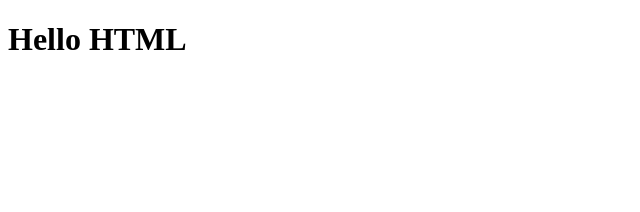
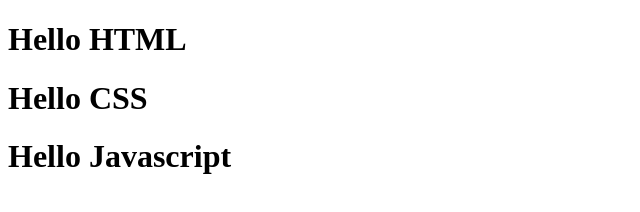
Before and after one commit to dndannynguyen/test, a plain HTML site: page index.html in a window 1280 px wide. Shown: the whole page, without its empty margins (0-640 px from the left). Drawn offline with Linux system fonts and the light colour scheme.

Commit message:
New Commit

```diff
--- a/index.html
+++ b/index.html
@@ -8,5 +8,7 @@
 </head>
 <body>
     <h1>Hello HTML</h1>
+    <h1>Hello CSS</h1>
+    <h1>Hello Javascript</h1>
 </body>
 </html>
```
